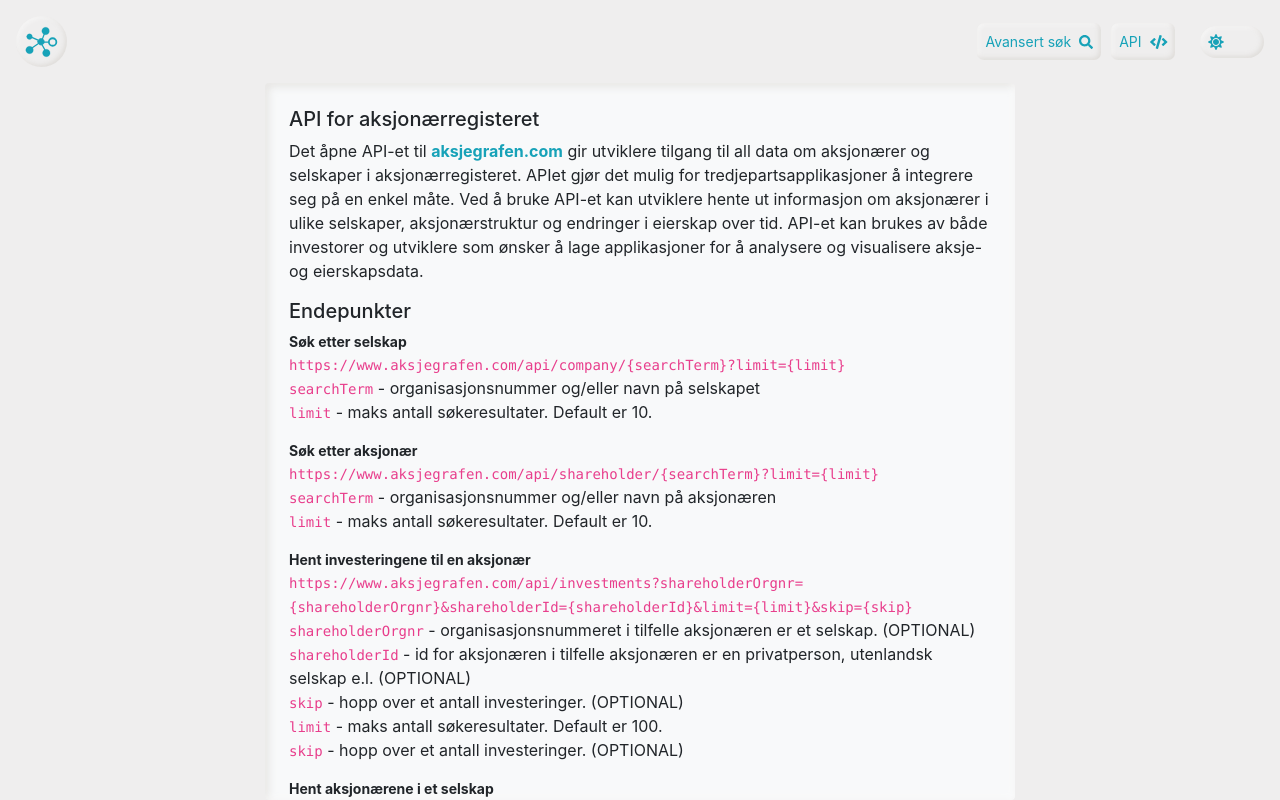
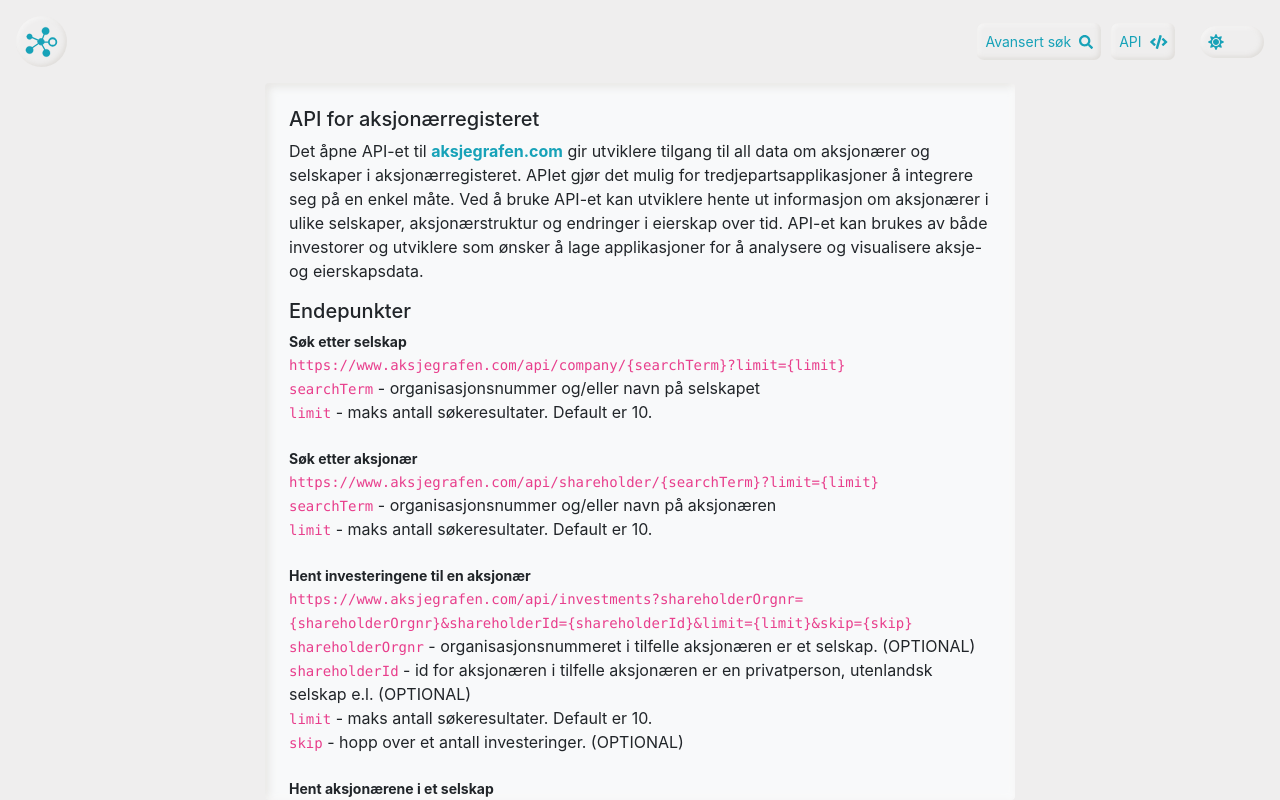
Before and after one commit to nilseng/aksjegrafen, a React (Create React App) app in the folder client/: page /api-docs in a window 1280 px wide. Built offline with nearby package versions, Linux system fonts and the light colour scheme.

Commit message:
refactor: endpoint description component

```diff
--- a/client/src/components/ApiDocs.tsx
+++ b/client/src/components/ApiDocs.tsx
@@ -2,6 +2,9 @@ import { useContext } from "react";
 import { Container } from "react-bootstrap";
 import { AppContext } from "../AppContext";
 import { useDocumentTitle } from "../hooks/useDocumentTitle";
+import { EndpointDescription } from "./EndpointDescription";
+
+const baseUrl = "https://www.aksjegrafen.com/api";
 
 export const ApiDocs = () => {
   const { theme } = useContext(AppContext);
@@ -23,60 +26,51 @@ export const ApiDocs = () => {
         investorer og utviklere som ønsker å lage applikasjoner for å analysere og visualisere aksje- og eierskapsdata.
       </p>
       <h5>Endepunkter</h5>
-      <p className="small font-weight-bold m-0">Søk etter selskap</p>
-      <code>
-        https://www.aksjegrafen.com/api/company/{"{searchTerm}"}?limit={"{limit}"}
-      </code>
-      <p className="m-0">
-        <code>searchTerm</code> - organisasjonsnummer og/eller navn på selskapet
-      </p>
-      <p>
-        <code>limit</code> - maks antall søkeresultater. Default er 10.
-      </p>
-      <p className="small font-weight-bold m-0">Søk etter aksjonær</p>
-      <code>
-        https://www.aksjegrafen.com/api/shareholder/{"{searchTerm}"}?limit={"{limit}"}
-      </code>
-      <p className="m-0">
-        <code>searchTerm</code> - organisasjonsnummer og/eller navn på aksjonæren
-      </p>
-      <p>
-        <code>limit</code> - maks antall søkeresultater. Default er 10.
-      </p>
-      <p className="small font-weight-bold m-0">Hent investeringene til en aksjonær</p>
-      <code>
-        https://www.aksjegrafen.com/api/investments?shareholderOrgnr={"{shareholderOrgnr}"}&shareholderId=
-        {"{shareholderId}"}&limit={"{limit}"}&skip={"{skip}"}
-      </code>
-      <p className="m-0">
-        <code>shareholderOrgnr</code> - organisasjonsnummeret i tilfelle aksjonæren er et selskap. (OPTIONAL)
-      </p>
-      <p className="m-0">
-        <code>shareholderId</code> - id for aksjonæren i tilfelle aksjonæren er en privatperson, utenlandsk selskap e.l.
-        (OPTIONAL)
-      </p>
-      <p className="m-0">
-        <code>skip</code> - hopp over et antall investeringer. (OPTIONAL)
-      </p>
-      <p className="m-0">
-        <code>limit</code> - maks antall søkeresultater. Default er 100.
-      </p>
-      <p>
-        <code>skip</code> - hopp over et antall investeringer. (OPTIONAL)
-      </p>
-      <p className="small font-weight-bold m-0">Hent aksjonærene i et selskap</p>
-      <code>
-        https://www.aksjegrafen.com/api/investors?orgnr={"{orgnr}"}&limit={"{limit}"}&skip={"{skip}"}
-      </code>
-      <p className="m-0">
-        <code>orgnr</code> - organisasjonsnummeret til selskapet.
-      </p>
-      <p className="m-0">
-        <code>limit</code> - maks antall søkeresultater. Default er 100.
-      </p>
-      <p>
-        <code>skip</code> - hopp over et antall aksjonærer. (OPTIONAL)
-      </p>
+      <EndpointDescription
+        title={"Søk etter selskap"}
+        baseUrl={baseUrl}
+        path={"/company"}
+        params={[{ name: "searchTerm", description: "organisasjonsnummer og/eller navn på selskapet" }]}
+        query={[{ name: "limit", description: "maks antall søkeresultater. Default er 10." }]}
+      />
+      <EndpointDescription
+        title={"Søk etter aksjonær"}
+        baseUrl={baseUrl}
+        path={"/shareholder"}
+        params={[{ name: "searchTerm", description: "organisasjonsnummer og/eller navn på aksjonæren" }]}
+        query={[{ name: "limit", description: "maks antall søkeresultater. Default er 10." }]}
+      />
+      <EndpointDescription
+        title={"Hent investeringene til en aksjonær"}
+        baseUrl={baseUrl}
+        path={"/investments"}
+        query={[
+          {
+            name: "shareholderOrgnr",
+            description: "organisasjonsnummeret i tilfelle aksjonæren er et selskap. (OPTIONAL)",
+          },
+          {
+            name: "shareholderId",
+            description:
+              "id for aksjonæren i tilfelle aksjonæren er en privatperson, utenlandsk selskap e.l. (OPTIONAL)",
+          },
+          { name: "limit", description: "maks antall søkeresultater. Default er 10." },
+          { name: "skip", description: "hopp over et antall investeringer. (OPTIONAL)" },
+        ]}
+      />
+      <EndpointDescription
+        title={"Hent aksjonærene i et selskap"}
+        baseUrl={baseUrl}
+        path={"/investors"}
+        query={[
+          {
+            name: "orgnr",
+            description: "organisasjonsnummeret til selskapet.",
+          },
+          { name: "limit", description: "maks antall søkeresultater. Default er 10." },
+          { name: "skip", description: "hopp over et antall aksjonærer. (OPTIONAL)" },
+        ]}
+      />
       <p>
         Har du en tilbakemelding, ønsker om endringer eller annen funksjonalitet? Send en mail til{" "}
         <code>teodor.nilseng@gmail.com</code>.
--- /dev/null
+++ b/client/src/components/EndpointDescription.tsx
@@ -0,0 +1,41 @@
+import { buildQuery } from "../utils/buildQuery";
+
+interface IProps {
+  title: string;
+  baseUrl: string;
+  path: string;
+  params?: { name: string; description: string }[];
+  query?: {
+    name: string;
+    description: string;
+  }[];
+}
+export const EndpointDescription = ({ title, baseUrl, path, params, query }: IProps) => {
+  return (
+    <div className="pb-4">
+      <p className="small font-weight-bold m-0">{title}</p>
+      <code>
+        {baseUrl}
+        {path}
+        {params ? `${params.map(({ name }) => `/{${name}}`)}` : ""}
+        {buildQuery(
+          (() => {
+            const o: { [key: string]: string } = {};
+            query?.forEach((q) => (o[q.name] = `{${q.name}}`));
+            return o;
+          })()
+        )}
+      </code>
+      {params?.map(({ name, description }) => (
+        <p className="m-0" key={name}>
+          <code>{name}</code> - {description}
+        </p>
+      ))}
+      {query?.map(({ name, description }) => (
+        <p className="m-0" key={name}>
+          <code>{name}</code> - {description}
+        </p>
+      ))}
+    </div>
+  );
+};
```
